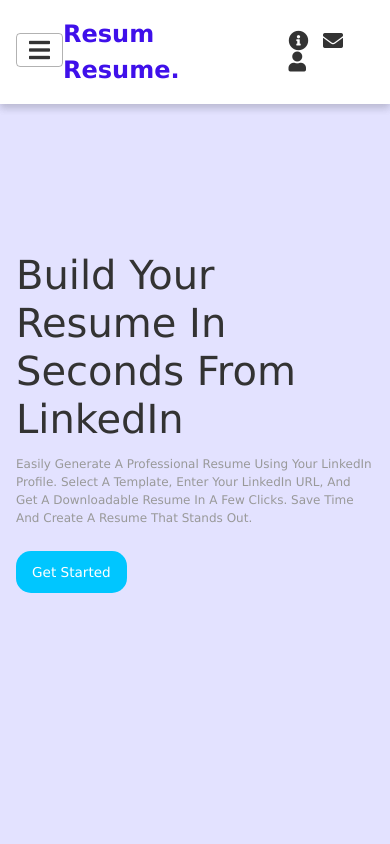
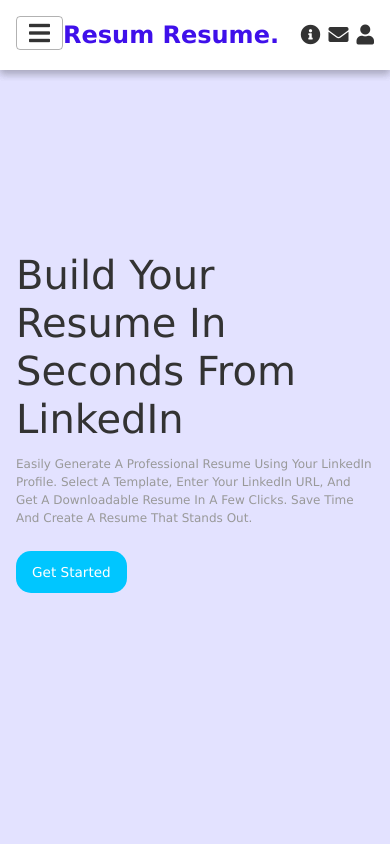
Before and after one commit to GarimaSingh0109/Resum-Resume, a website: page index.html in a window 390 px wide. Shown: the top 844 px of the page. Drawn offline with nearby package versions, Linux system fonts and the light colour scheme.

Commit message:
The login user icon fixed

```diff
--- a/style.css
+++ b/style.css
@@ -73,10 +73,15 @@ header .logo {
     font-weight: bolder;
 }
 
-header .logo:hover {
+/* header .logo:hover {
     font-size: 3rem;
     color: #f03c0b;
     font-weight: bolder;
+    text-decoration: none;
+} */
+
+header .logo:hover {
+    color: #f03c0b;
     text-decoration: none;
 }
 
@@ -95,10 +100,17 @@ header .navbar a:hover {
     text-decoration: none;
 }
 
+header .icons {
+    display: flex;
+    align-items: center;
+}
+
 header .icons a {
     font-size: 2.5rem;
     color: #333;
     margin-left: 1.5rem;
+    /* display: flex;
+    align-items: center; */
 }
 
 header .icons a:hover {
@@ -117,6 +129,47 @@ header .fa-bars {
     cursor: pointer;
     border: .1rem solid rgba(0, 0, 0, 0.3);
     display: none;
+}
+
+@media (max-width: 768px) {
+    header {
+        padding: 2rem 4%;
+    }
+
+    header .fa-bars {
+        display: block;
+    }
+
+    header .navbar {
+        position: absolute;
+        top: 100%;
+        left: 0;
+        right: 0;
+        background: #fff;
+        border-top: .1rem solid rgba(0, 0, 0, 0.1);
+        clip-path: polygon(0 0, 100% 0, 100% 0, 0 0);
+        transition: .2s linear;
+    }
+
+    header #toggler:checked ~ .navbar {
+        clip-path: polygon(0 0, 100% 0, 100% 100%, 0% 100%);
+    }
+
+    header .navbar a {
+        margin: 1.5rem;
+        padding: 1.5rem;
+        background: #f9f9f9;
+        border: .1rem solid rgba(0, 0, 0, 0.1);
+        display: block;
+    }
+
+    header .icons {
+        margin-left: auto;
+    }
+
+    header .icons a {
+        margin-left: 1rem;
+    }
 }
 
 /* Default light mode styles */
```
